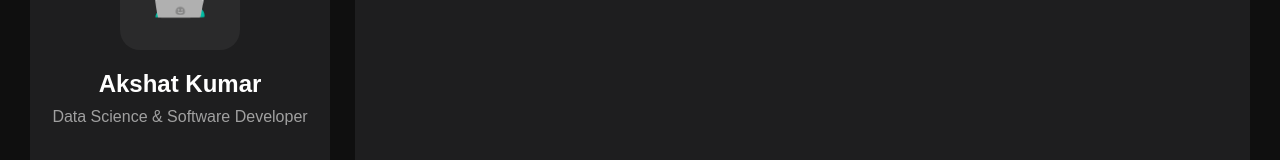
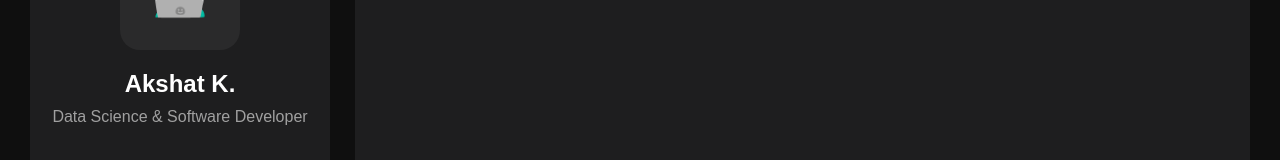
Before and after one commit to AKSHAT-KUMAR-14/akshat-portfolio, a React (Vite) app: page / in a window 1280 px wide. Shown: the part 130-290 px from the top of the page. Built offline with nearby package versions, Linux system fonts and the light colour scheme.

Commit message:
Changes to Data

```diff
--- a/src/data/portfolioData.js
+++ b/src/data/portfolioData.js
@@ -1,5 +1,5 @@
 export const profile = {
-  name: "Akshat Kumar",
+  name: "Akshat K.",
   role: "Data Science & Software Developer",
   location: "Kanpur, Uttar Pradesh",
 
```
